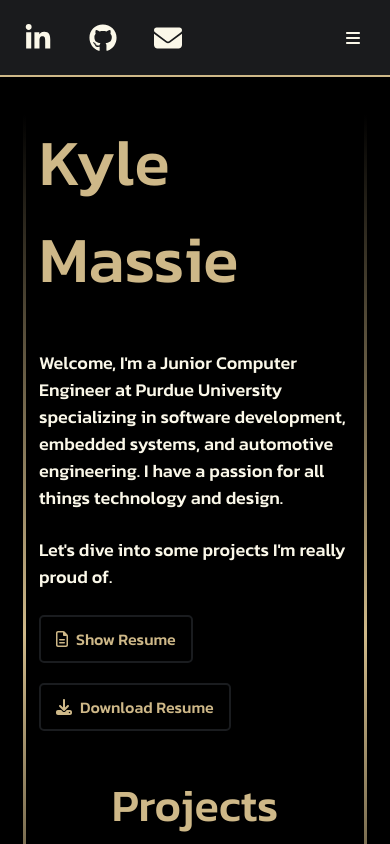
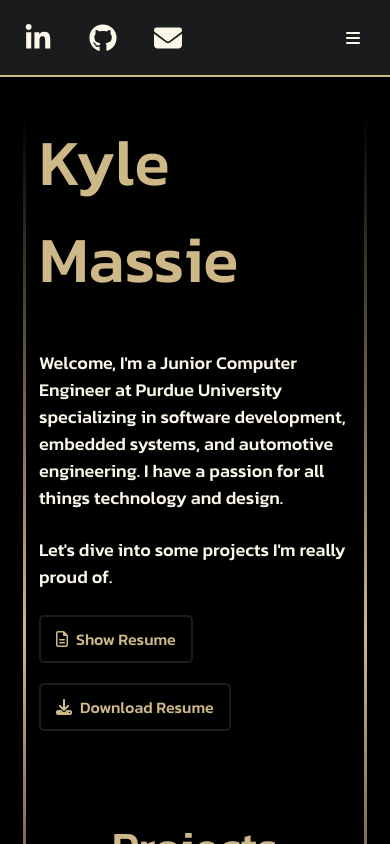
Before and after one commit to kylejm/kylemassie.com, a React (Create React App) app in the folder kylemassie.com/: page / in a window 390 px wide. Shown: the top 844 px of the page. Built offline with nearby package versions, Linux system fonts and the light colour scheme.

Commit message:
Alpha 1.09

```diff
--- a/kylemassie.com/src/Experiences.css
+++ b/kylemassie.com/src/Experiences.css
@@ -56,6 +56,6 @@
 
 @media (max-width: 1000px){
   .experiences{
-    padding-top: 130vh;
+    padding-top: 150vh;
   }
 }
--- a/kylemassie.com/src/Projects.css
+++ b/kylemassie.com/src/Projects.css
@@ -159,15 +159,9 @@
     height: 14px;
   }
   .projects-container{
-    padding-top: 100vh;
+    padding-top: 140vh;
   }
 
-}
-
-@media (max-width: 650px){
-  .projects-container{
-    padding-top: 130vh;
-  }
 }
 
 .content{
```
